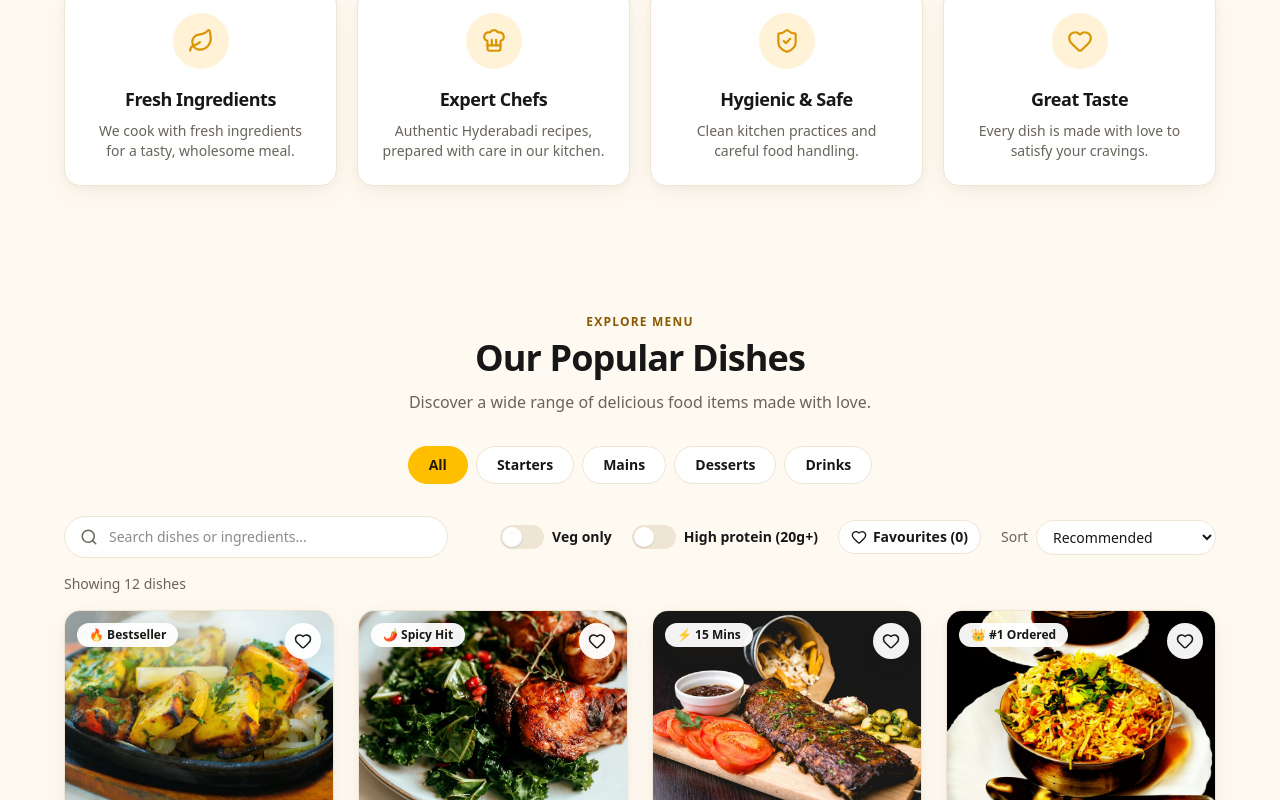
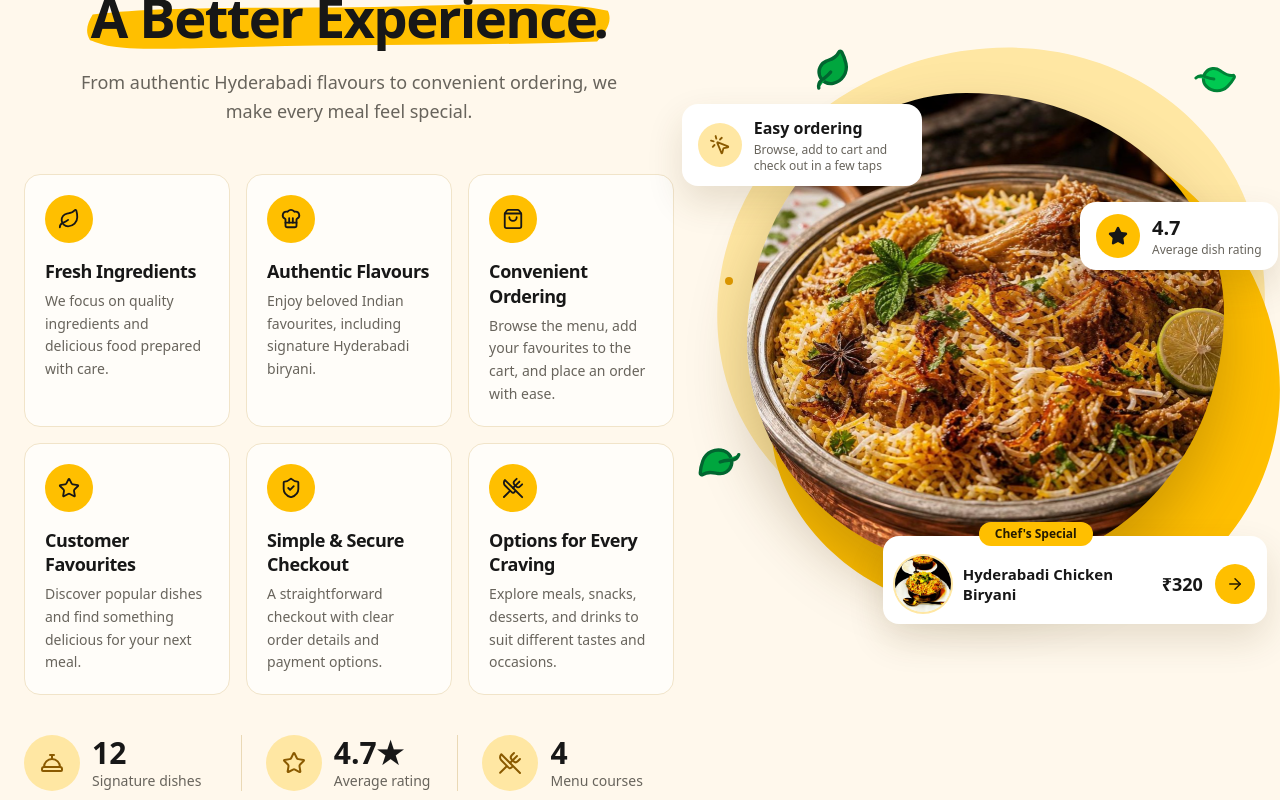
Before and after one commit to AdithyaKammara/Food-Munch-, a React (Vite) app: page / in a window 1280 px wide. Shown: the part 1040-1840 px from the top of the page. Built offline with nearby package versions, Linux system fonts and the light colour scheme.

Commit message:
Why Us: reference layout with six benefit cards and biryani visual
Co-Authored-By: Claude Opus 5.5 <noreply@anthropic.com>
Claude-Session: https://claude.ai/code/session_01KEsLY3sfxRT97KCKwZT1yk

```diff
--- a/src/components/home/WhyUs.tsx
+++ b/src/components/home/WhyUs.tsx
@@ -1,59 +1,259 @@
-import { ChefHat, Heart, Leaf, ShieldCheck } from 'lucide-react'
+import { useRef } from 'react'
+import {
+  ArrowRight,
+  ChefHat,
+  ConciergeBell,
+  Leaf,
+  MousePointerClick,
+  ShieldCheck,
+  ShoppingBag,
+  Star,
+  UtensilsCrossed,
+} from 'lucide-react'
+import { MENU_ITEMS } from '../../data/menu'
+import { gsap, MOTION_OK, useGSAP } from '../../lib/gsap'
 import { useReveal } from '../../lib/useReveal'
 
-const features = [
+// Real numbers from the menu data (no made-up customer counts).
+const averageRating = (
+  MENU_ITEMS.reduce((sum, item) => sum + item.rating, 0) / MENU_ITEMS.length
+).toFixed(1)
+const courseCount = new Set(MENU_ITEMS.map((m) => m.category)).size
+const chefsPick = MENU_ITEMS.find((m) => m.id === 4) ?? MENU_ITEMS[0]
+
+const benefits = [
   {
     icon: Leaf,
     title: 'Fresh Ingredients',
-    text: 'We cook with fresh ingredients for a tasty, wholesome meal.',
+    text: 'We focus on quality ingredients and delicious food prepared with care.',
   },
   {
     icon: ChefHat,
-    title: 'Expert Chefs',
-    text: 'Authentic Hyderabadi recipes, prepared with care in our kitchen.',
+    title: 'Authentic Flavours',
+    text: 'Enjoy beloved Indian favourites, including signature Hyderabadi biryani.',
+  },
+  {
+    icon: ShoppingBag,
+    title: 'Convenient Ordering',
+    text: 'Browse the menu, add your favourites to the cart, and place an order with ease.',
+  },
+  {
+    icon: Star,
+    title: 'Customer Favourites',
+    text: 'Discover popular dishes and find something delicious for your next meal.',
   },
   {
     icon: ShieldCheck,
-    title: 'Hygienic & Safe',
-    text: 'Clean kitchen practices and careful food handling.',
+    title: 'Simple & Secure Checkout',
+    text: 'A straightforward checkout with clear order details and payment options.',
   },
   {
-    icon: Heart,
-    title: 'Great Taste',
-    text: 'Every dish is made with love to satisfy your cravings.',
+    icon: UtensilsCrossed,
+    title: 'Options for Every Craving',
+    text: 'Explore meals, snacks, desserts, and drinks to suit different tastes and occasions.',
   },
 ]
 
+const stats = [
+  { icon: ConciergeBell, value: String(MENU_ITEMS.length), label: 'Signature dishes' },
+  { icon: Star, value: `${averageRating}★`, label: 'Average rating' },
+  { icon: UtensilsCrossed, value: String(courseCount), label: 'Menu courses' },
+]
+
+const floatCard = 'absolute rounded-2xl bg-white shadow-[0_16px_36px_rgba(79,54,10,0.14)]'
+
 export default function WhyUs() {
   const ref = useReveal<HTMLElement>()
+  const visual = useRef<HTMLDivElement>(null)
+
+  // The food visual: blob grows, photo settles, cards pop in when it scrolls into view.
+  useGSAP(
+    () => {
+      const mm = gsap.matchMedia()
+      mm.add(MOTION_OK, () => {
+        gsap
+          .timeline({
+            defaults: { ease: 'power3.out' },
+            scrollTrigger: { trigger: visual.current, start: 'top 75%', once: true },
+          })
+          .from('[data-why="blob"]', { scale: 0.75, autoAlpha: 0, duration: 1.1, ease: 'back.out(1.2)' })
+          .from('[data-why="photo"]', { scale: 0.88, rotate: -4, autoAlpha: 0, duration: 1.1 }, 0.15)
+          .from('[data-why="deco"]', { scale: 0, autoAlpha: 0, stagger: 0.07, duration: 0.6, ease: 'back.out(2)' }, 0.6)
+          .from('[data-why="float"]', { y: 24, autoAlpha: 0, stagger: 0.15, duration: 0.7, ease: 'back.out(1.6)' }, 0.7)
+      })
+      return () => mm.revert()
+    },
+    { scope: visual },
+  )
 
   return (
-    <section ref={ref} id="why-us" className="scroll-mt-20 px-4 py-16">
-      <div className="mx-auto max-w-6xl">
+    <section ref={ref} id="why-us" className="relative isolate scroll-mt-20 overflow-hidden bg-[#fff8ec] py-20 md:py-28">
+      {/* Soft corner shape, top left */}
+      <div
+        aria-hidden="true"
+        className="absolute -left-24 -top-24 -z-10 h-64 w-64 rounded-full bg-[#ffe7a3]/70"
+      />
+
+      <div className="mx-auto grid max-w-7xl items-center gap-16 px-4 sm:px-6 lg:grid-cols-[1.2fr_1fr] lg:gap-10">
+        {/* ---------- Left: heading, benefit grid, stats ---------- */}
+        <div>
           <div data-reveal className="text-center">
-          <p className="text-xs font-bold uppercase tracking-widest text-gold-text">Why choose us?</p>
-          <h2 className="mt-2 text-3xl font-extrabold sm:text-4xl">More Than Just Food</h2>
-          <p className="mx-auto mt-3 max-w-xl text-muted">
-            We are committed to serving you the best food with quality ingredients and
-            unforgettable flavours.
+            <p className="flex items-center justify-center gap-4">
+              <span aria-hidden="true" className="h-px w-12 bg-ink/40" />
+              <span className="rounded-full bg-[#ffe7a3] px-5 py-2 text-xs font-bold uppercase tracking-wider text-on-gold">
+                Why choose Food Munch
+              </span>
+              <span aria-hidden="true" className="h-px w-12 bg-ink/40" />
+            </p>
+
+            <h2 className="mt-6 font-display text-4xl font-extrabold leading-[1.1] tracking-[-0.03em] sm:text-5xl xl:text-[3.4rem]">
+              More Than Just Food,
+              <br />
+              <span className="relative isolate inline-block px-[0.12em]">
+                A Better Experience<span className="-ml-[0.05em]">.</span>
+                <svg
+                  aria-hidden="true"
+                  viewBox="0 0 400 80"
+                  preserveAspectRatio="none"
+                  className="absolute -inset-x-[0.04em] bottom-[-0.04em] -z-10 h-[0.9em] w-[calc(100%+0.08em)]"
+                >
+                  <path
+                    d="M8 22 C 70 6, 160 14, 250 8 S 370 4, 394 16 C 398 34, 392 52, 386 66 C 300 74, 200 70, 110 76 S 20 74, 6 64 C 2 50, 4 36, 8 22 Z"
+                    fill="var(--color-gold)"
+                  />
+                </svg>
+              </span>
+            </h2>
+
+            <p className="mx-auto mt-5 max-w-xl text-lg leading-relaxed text-muted">
+              From authentic Hyderabadi flavours to convenient ordering, we make every meal feel
+              special.
             </p>
           </div>
 
-        <ul className="mt-10 grid gap-5 sm:grid-cols-2 lg:grid-cols-4">
-          {features.map(({ icon: Icon, title, text }) => (
+          <ul className="mt-12 grid gap-4 sm:grid-cols-2 xl:grid-cols-3">
+            {benefits.map(({ icon: Icon, title, text }) => (
               <li
                 key={title}
                 data-reveal
-              className="rounded-2xl border border-line bg-surface p-6 text-center shadow-card"
+                className="rounded-2xl border border-[#f1e4c9] bg-white/70 p-5 transition-colors hover:border-gold hover:bg-white"
               >
-              <span className="mx-auto grid h-14 w-14 place-items-center rounded-full bg-cream-deep text-gold-dark">
-                <Icon size={26} aria-hidden="true" />
+                <span className="grid h-12 w-12 place-items-center rounded-full bg-gold text-ink">
+                  <Icon size={22} aria-hidden="true" />
                 </span>
-              <h3 className="mt-4 text-lg font-bold">{title}</h3>
-              <p className="mt-2 text-sm text-muted">{text}</p>
+                <h3 className="mt-4 text-lg font-bold leading-snug">{title}</h3>
+                <p className="mt-1.5 text-sm leading-relaxed text-muted">{text}</p>
               </li>
             ))}
           </ul>
+
+          <dl data-reveal className="mt-10 grid grid-cols-3">
+            {stats.map(({ icon: Icon, value, label }, i) => (
+              <div
+                key={label}
+                className={`flex flex-col items-start gap-2 px-3 sm:flex-row sm:items-center sm:gap-3 sm:px-6 ${
+                  i === 0 ? 'pl-0 sm:pl-0' : 'border-l border-[#ead9b6]'
+                }`}
+              >
+                <span className="grid h-11 w-11 shrink-0 place-items-center rounded-full bg-[#ffe7a3] text-gold-text sm:h-14 sm:w-14">
+                  <Icon size={24} aria-hidden="true" />
+                </span>
+                <div className="flex flex-col-reverse leading-tight">
+                  <dt className="text-[13px] text-muted sm:text-sm">{label}</dt>
+                  <dd className="font-display text-2xl font-extrabold sm:text-3xl">{value}</dd>
+                </div>
+              </div>
+            ))}
+          </dl>
+        </div>
+
+        {/* ---------- Right: food photo on a golden blob ---------- */}
+        <div ref={visual} className="relative mx-auto mb-20 aspect-square w-full max-w-[36rem] sm:mb-10 lg:mb-0">
+          <div data-why="blob" aria-hidden="true" className="absolute inset-[-8%] -z-10">
+            <svg viewBox="0 0 600 600" className="h-full w-full overflow-visible">
+              <path
+                d="M300 30c100-8 196 40 240 126 42 82 32 176-10 246-44 72-130 120-222 118-96-2-190-48-236-128C26 312 40 210 92 140 136 82 214 36 300 30Z"
+                fill="#ffe7a3"
+              />
+              <path
+                d="M420 120c84 34 150 116 160 212 10 94-40 182-120 222-82 40-196 30-276-20-60-38-98-104-86-168 14-74 86-104 152-134 66-30 92-148 170-112Z"
+                fill="var(--color-gold)"
+              />
+            </svg>
+          </div>
+
+          {/* The photo, clipped to a soft organic shape */}
+          <div
+            data-why="photo"
+            className="absolute inset-[6%] overflow-hidden shadow-[0_30px_60px_rgba(79,54,10,0.28)]"
+            style={{ borderRadius: '46% 54% 50% 50% / 52% 46% 54% 48%' }}
+          >
+            <img
+              src="/images/why-biryani.jpg"
+              alt="Hyderabadi chicken biryani in a hammered copper pot, with raita and salan beside it"
+              width={1400}
+              height={1050}
+              loading="lazy"
+              className="h-full w-full scale-110 object-cover"
+            />
+          </div>
+
+          {/* Decorations */}
+          <Leaf data-why="deco" aria-hidden="true" className="absolute left-[18%] top-[-2%] h-10 w-10 -rotate-12 fill-green-600 text-green-800" />
+          <Leaf data-why="deco" aria-hidden="true" className="absolute right-[4%] top-[0%] h-9 w-9 rotate-45 fill-green-500 text-green-700" />
+          <Leaf data-why="deco" aria-hidden="true" className="absolute bottom-[22%] left-[-3%] h-10 w-10 rotate-[200deg] fill-green-600 text-green-800" />
+          <span data-why="deco" aria-hidden="true" className="absolute bottom-[8%] right-[2%] h-2.5 w-2.5 rounded-full bg-red-500" />
+          <span data-why="deco" aria-hidden="true" className="absolute left-[2%] top-[40%] h-2 w-2 rounded-full bg-gold-dark" />
+
+          {/* Card: customer experience (upper left) */}
+          <div data-why="float" className={`${floatCard} left-[-2%] top-[8%] flex max-w-[15rem] items-center gap-3 px-4 py-3 sm:left-[-6%]`}>
+            <span className="grid h-11 w-11 shrink-0 place-items-center rounded-full bg-[#ffe7a3] text-gold-text">
+              <MousePointerClick size={22} aria-hidden="true" />
+            </span>
+            <span className="leading-tight">
+              <span className="block font-display text-base font-extrabold">Easy ordering</span>
+              <span className="mt-0.5 hidden text-xs text-muted sm:block">Browse, add to cart and check out in a few taps</span>
+            </span>
+          </div>
+
+          {/* Card: rating (upper right) */}
+          <div data-why="float" className={`${floatCard} right-[-2%] top-[26%] flex items-center gap-3 px-4 py-3 sm:right-[-4%]`}>
+            <span className="grid h-11 w-11 place-items-center rounded-full bg-gold text-ink">
+              <Star size={20} aria-hidden="true" fill="currentColor" />
+            </span>
+            <span className="leading-tight">
+              <span className="block font-display text-xl font-extrabold">{averageRating}</span>
+              <span className="block text-xs text-muted">Average dish rating</span>
+            </span>
+          </div>
+
+          {/* Card: Chef's special (bottom) */}
+          <div
+            data-why="float"
+            className={`${floatCard} bottom-[-16%] left-[0%] right-[0%] flex items-center gap-3 p-3 pt-5 sm:bottom-[-4%] sm:left-auto sm:right-[-2%] sm:w-[24rem]`}
+          >
+            <span className="absolute -top-3.5 left-1/2 -translate-x-1/2 rounded-full bg-gold px-4 py-1 text-xs font-bold text-on-gold sm:left-24 sm:translate-x-0">
+              Chef&apos;s Special
+            </span>
+            <img
+              src={chefsPick.image}
+              alt=""
+              width={56}
+              height={56}
+              loading="lazy"
+              className="h-14 w-14 shrink-0 rounded-full object-cover ring-2 ring-[#ffe7a3]"
+            />
+            <span className="min-w-0 flex-1 text-[15px] font-bold leading-snug">{chefsPick.title}</span>
+            <span className="font-display text-lg font-extrabold">₹{chefsPick.price}</span>
+            <a
+              href="#menu"
+              aria-label={`See ${chefsPick.title} on the menu`}
+              className="grid h-10 w-10 shrink-0 place-items-center rounded-full bg-gold text-on-gold transition-transform hover:scale-110"
+            >
+              <ArrowRight size={18} aria-hidden="true" />
+            </a>
+          </div>
+        </div>
       </div>
     </section>
   )
```
Also changed, not shown: public/images/why-biryani.jpg (added). Lines whose indentation alone changed are shown as unchanged.
